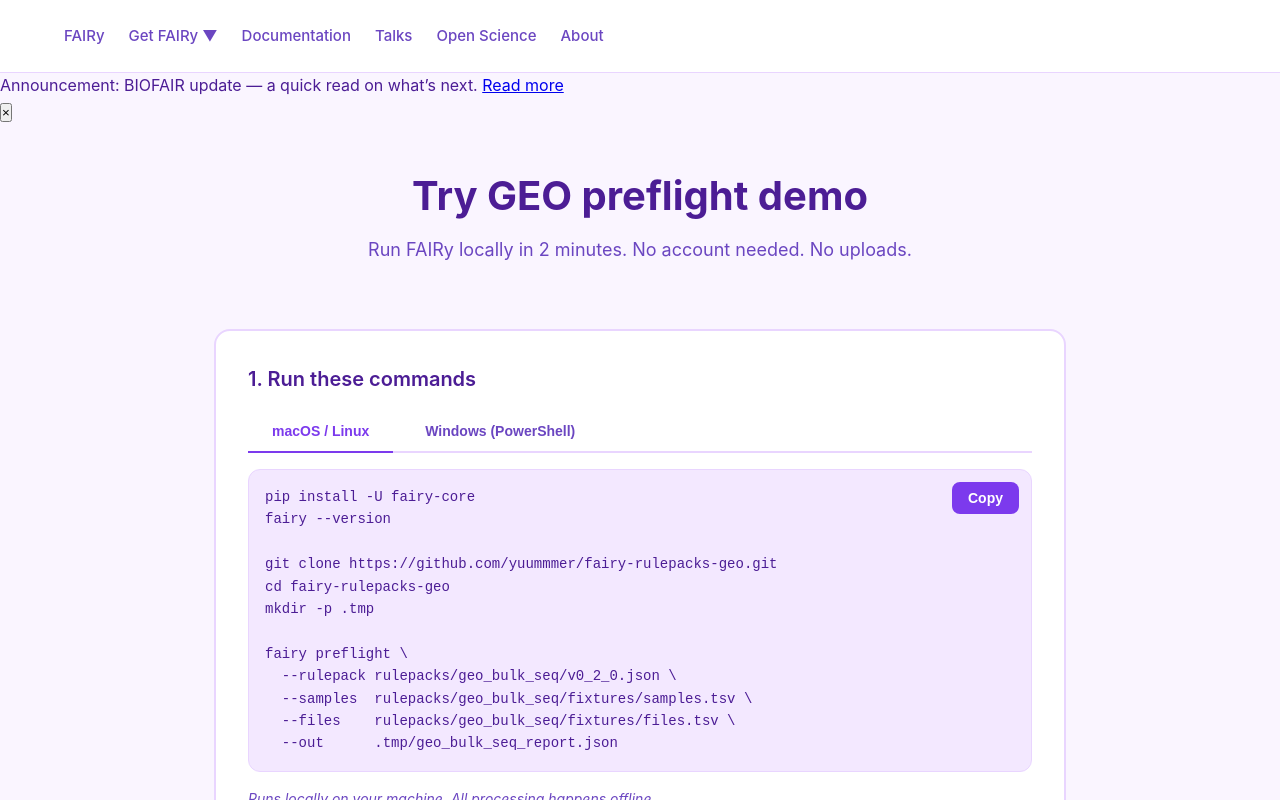
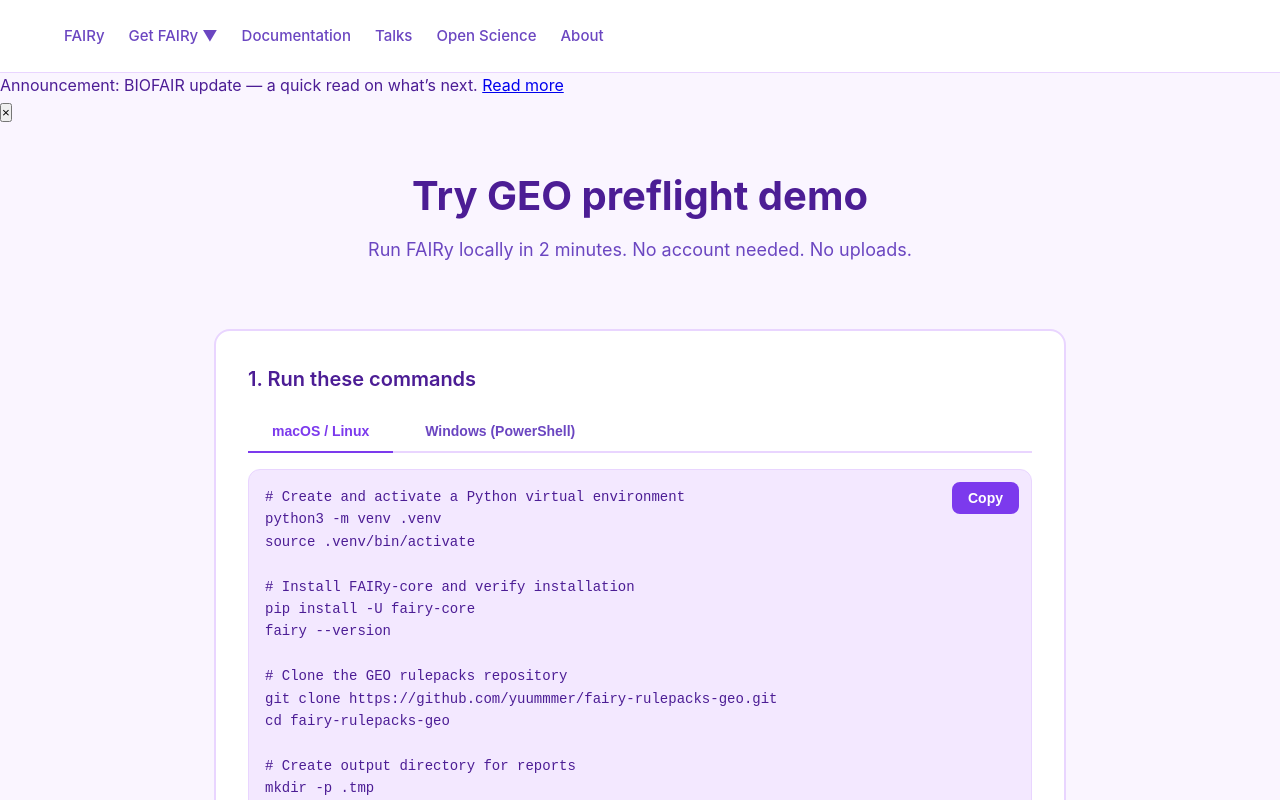
Before and after one commit to yuummmer/fairy-site, a Next.js app: page /try in a window 1280 px wide. Shown: the top 800 px of the page. Built offline with nearby package versions, Linux system fonts and the light colour scheme.

Commit message:
Update /try page: add virtual environment setup and command comments
- Add python3 venv setup for macOS/Linux commands
- Add helpful comments explaining each step in the command sequences
- Improve clarity for users following the GEO preflight demo

```diff
--- a/src/app/try/page.tsx
+++ b/src/app/try/page.tsx
@@ -6,26 +6,40 @@
   const [copied, setCopied] = useState(false);
   const [activeTab, setActiveTab] = useState<'unix' | 'windows'>('unix');
 
-  const unixCommand = `pip install -U fairy-core
+  const unixCommand = `# Create and activate a Python virtual environment
+python3 -m venv .venv
+source .venv/bin/activate
+
+# Install FAIRy-core and verify installation
+pip install -U fairy-core
 fairy --version
 
+# Clone the GEO rulepacks repository
 git clone https://github.com/yuummmer/fairy-rulepacks-geo.git
 cd fairy-rulepacks-geo
+
+# Create output directory for reports
 mkdir -p .tmp
 
+# Run FAIRy preflight check on sample data
 fairy preflight \\
   --rulepack rulepacks/geo_bulk_seq/v0_2_0.json \\
   --samples  rulepacks/geo_bulk_seq/fixtures/samples.tsv \\
   --files    rulepacks/geo_bulk_seq/fixtures/files.tsv \\
   --out      .tmp/geo_bulk_seq_report.json`;
 
-  const windowsCommand = `pip install -U fairy-core
+  const windowsCommand = `# Install FAIRy-core and verify installation
+pip install -U fairy-core
 fairy --version
 
+# Clone the GEO rulepacks repository
 git clone https://github.com/yuummmer/fairy-rulepacks-geo.git
 cd fairy-rulepacks-geo
+
+# Create output directory for reports
 mkdir .tmp
 
+# Run FAIRy preflight check on sample data
 fairy preflight `
     + '`' + `
   --rulepack rulepacks/geo_bulk_seq/v0_2_0.json `
```
